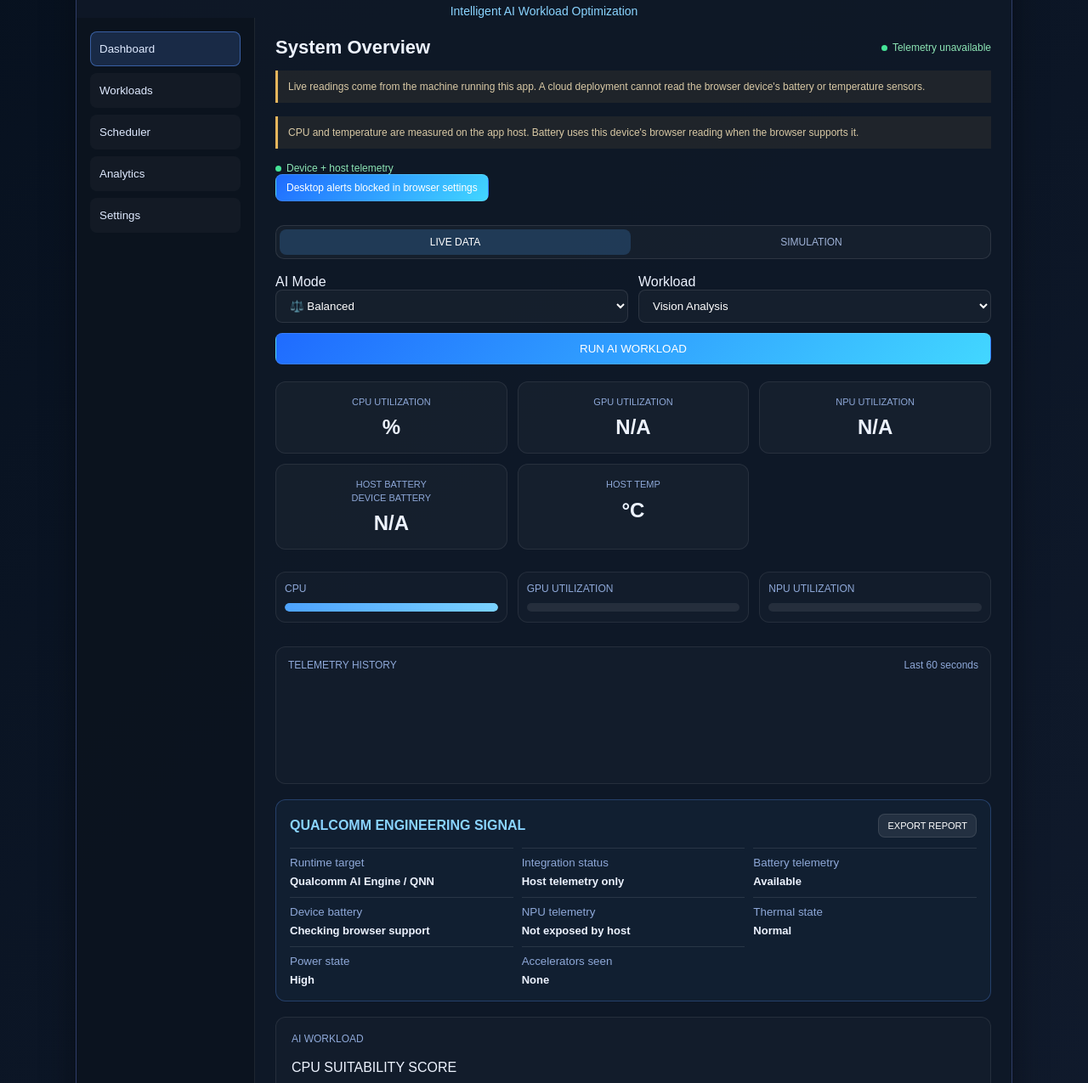
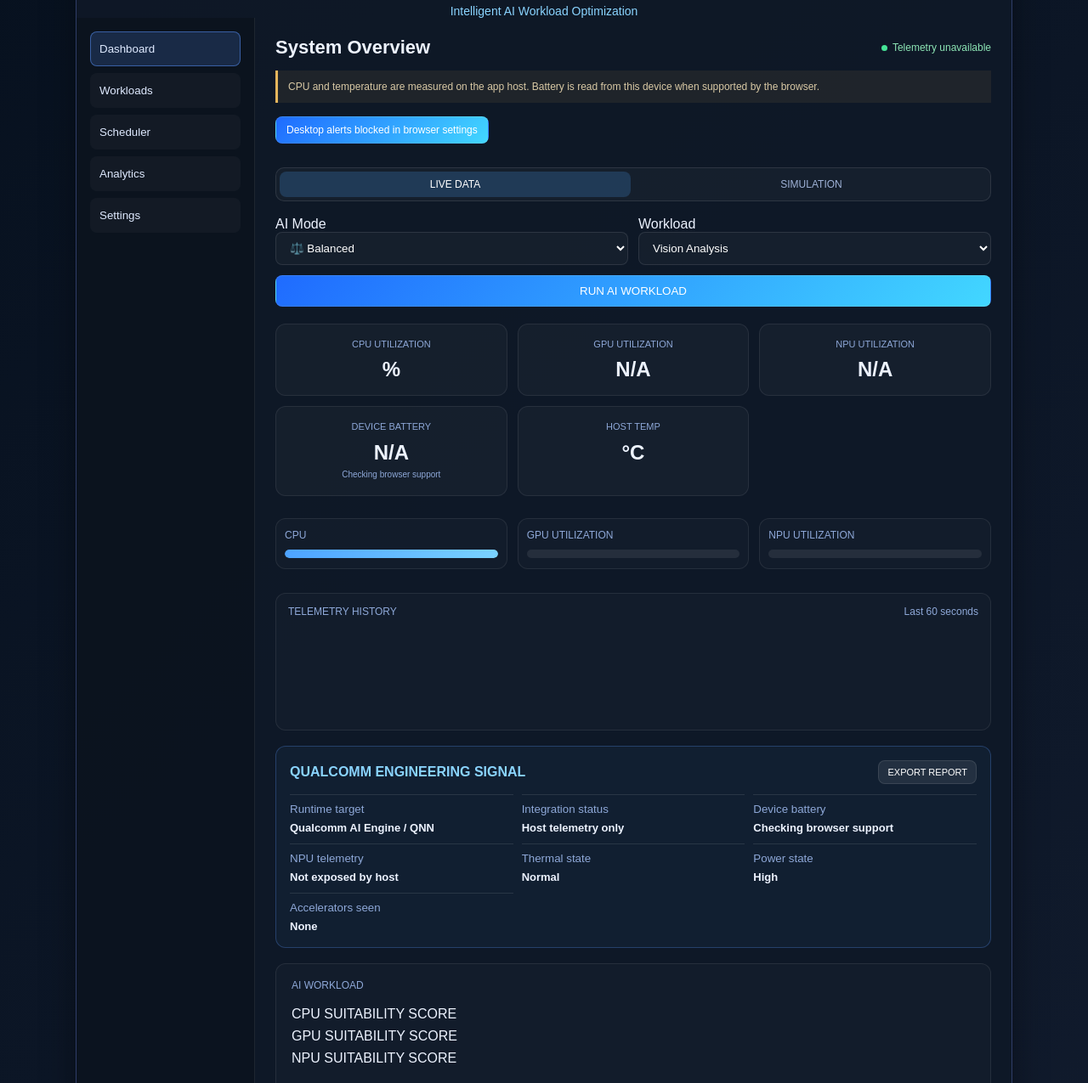
Before and after one commit to vgpcr2005-collab/-Snapdragon-AI-Flow, a FastAPI app: template templates/index.html in a window 1280 px wide. Shown: the part 120-1395 px from the top of the page at 85% size. Run offline with FastAPI, Linux system fonts and the light colour scheme; the template is opened without the code that fills it, so the values that code supplies are empty.

Commit message:
Update project

```diff
--- a/templates/index.html
+++ b/templates/index.html
@@ -152,6 +152,7 @@
       }
       .metric .label { color: #8ea8d8; font-size: 11px; line-height: 1.4; }
       .metric .value { font-size: 24px; font-weight: bold; margin-top: 8px; overflow-wrap: anywhere; }
+      .metric .source { display: block; min-height: 15px; margin-top: 5px; color: #8ea8d8; font-size: 10px; line-height: 1.4; }
       .bar-row {
         display: grid;
         grid-template-columns: repeat(3, minmax(0, 1fr));
@@ -322,11 +323,9 @@
         <div class="content">
           <div class="content-heading">
             <div class="section-title" id="sectionTitle">System Overview</div>
-            <div class="telemetry" id="telemetryStatus">App host telemetry</div>
+            <div class="telemetry" id="telemetryStatus">Device + host telemetry</div>
           </div>
-          <p class="telemetry-note" id="telemetryScope">Live readings come from the machine running this app. A cloud deployment cannot read the browser device's battery or temperature sensors.</p>
-                    <p class="telemetry-note" id="telemetryScope">CPU and temperature are measured on the app host. Battery uses this device's browser reading when the browser supports it.</p>
-                      <div class="telemetry" id="telemetryStatus">Device + host telemetry</div>
+          <p class="telemetry-note" id="telemetryScope">CPU and temperature are measured on the app host. Battery is read from this device when supported by the browser.</p>
           <button class="notification-button" id="enableNotifications" type="button">Enable desktop alerts</button>
           <dialog class="resource-alert" id="resourceAlert" aria-labelledby="alertTitle" aria-describedby="alertMessages">
             <div>
@@ -376,9 +375,9 @@
               <div class="value">{{ npu if npu else 'N/A' }}</div>
             </div>
             <div class="metric">
-              <div class="label">HOST BATTERY</div>
               <div class="label">DEVICE BATTERY</div>
               <div class="value" id="batteryValue">N/A</div>
+              <small class="source" id="batterySourceHint">Checking browser support</small>
             </div>
             <div class="metric">
               <div class="label">HOST TEMP</div>
@@ -414,8 +413,7 @@
             <div class="engineering-grid">
               <div class="engineering-item"><small>Runtime target</small><span id="runtimeValue">Qualcomm AI Engine / QNN</span></div>
               <div class="engineering-item"><small>Integration status</small><span id="runtimeStatus">Host telemetry only</span></div>
-              <div class="engineering-item"><small>Battery telemetry</small><span id="batteryStatus">Available</span></div>
-                            <div class="engineering-item"><small>Device battery</small><span id="batteryStatus">Checking browser support</span></div>
+              <div class="engineering-item"><small>Device battery</small><span id="batteryStatus">Checking browser support</span></div>
               <div class="engineering-item"><small>NPU telemetry</small><span id="npuStatus">Not exposed by host</span></div>
               <div class="engineering-item"><small>Thermal state</small><span id="thermalValue">Normal</span></div>
               <div class="engineering-item"><small>Power state</small><span id="powerValue">High</span></div>
@@ -528,10 +526,10 @@
 
       function renderBatteryReading(result = latestResult) {
         const value = dataSource === 'simulation' ? result?.battery : deviceBatteryPercent;
+        const status = dataSource === 'simulation' ? 'Simulation profile' : deviceBatteryStatus;
         document.getElementById('batteryValue').textContent = formatReading(value, '%');
-        document.getElementById('batteryStatus').textContent = dataSource === 'simulation'
-          ? 'Simulation profile'
-          : deviceBatteryStatus;
+        document.getElementById('batteryStatus').textContent = status;
+        document.getElementById('batterySourceHint').textContent = status;
       }
 
       async function initializeDeviceBattery() {
```
